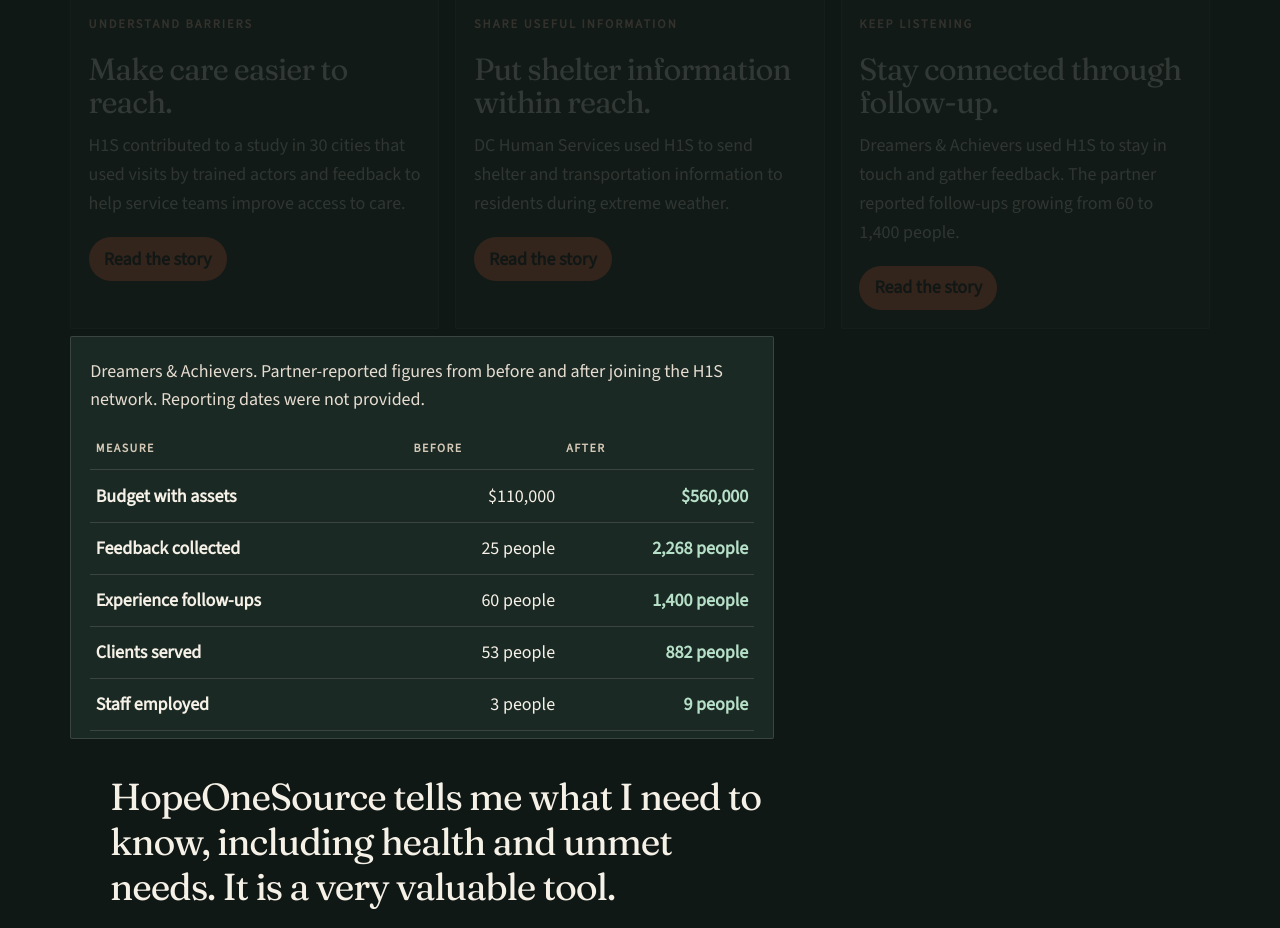
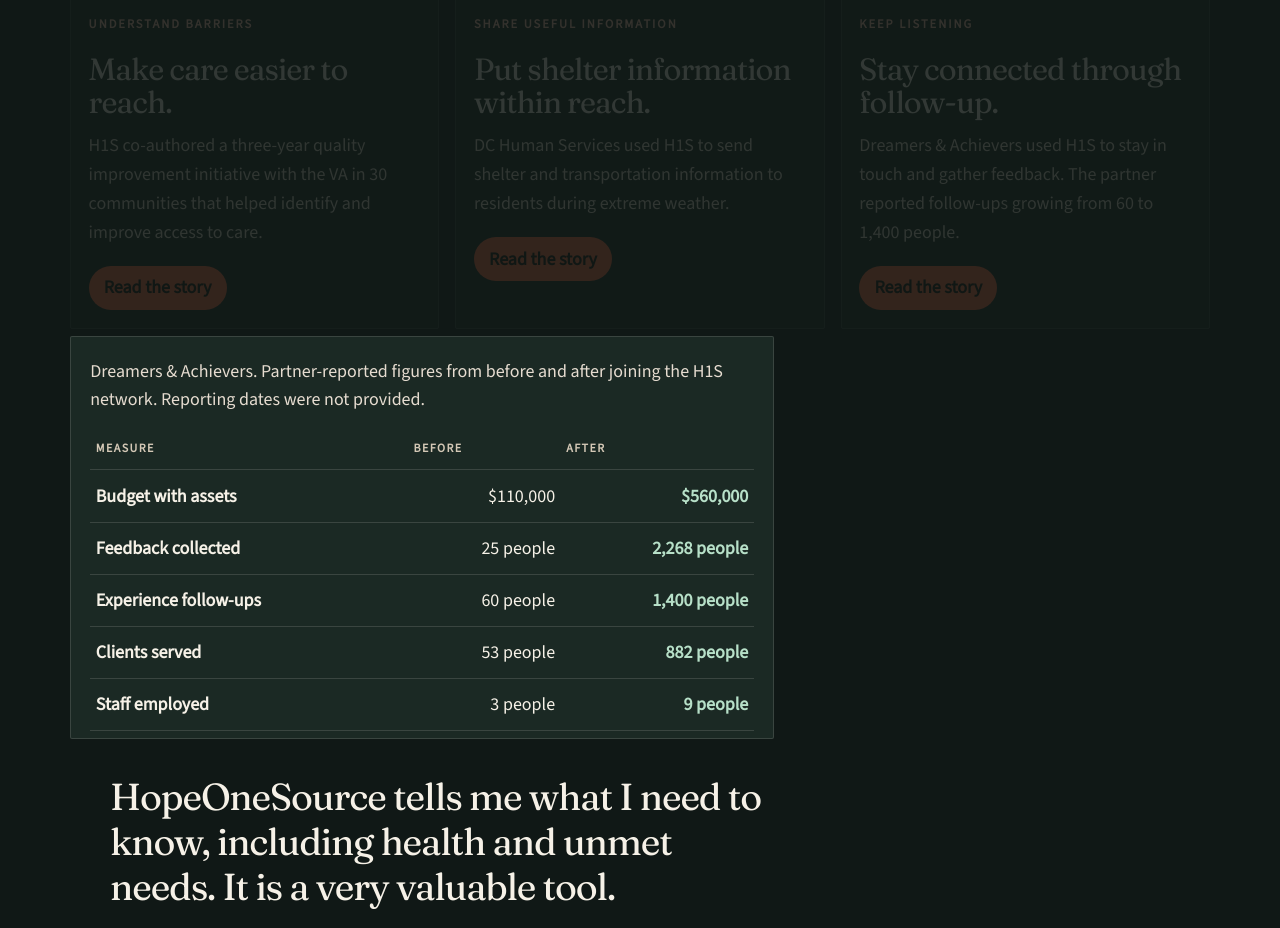
Before and after one commit to hopeonesource/hope1source.org, a React (Vite) app in the folder preview-v4/: page /learn-more in a window 1280 px wide. Shown: the part 1288-2216 px from the top of the page. Built offline with nearby package versions, Linux system fonts and the light colour scheme.

Commit message:
Refine VA partner success summary

```diff
--- a/preview-v4/src/content/stories.js
+++ b/preview-v4/src/content/stories.js
@@ -10,7 +10,7 @@ export const stories = [
     title: 'Veterans Affairs national homeless programs',
     outcome: 'Understand barriers',
     cardTitle: "Make care easier to reach.",
-    card: 'H1S contributed to a study in 30 cities that used visits by trained actors and feedback to help service teams improve access to care.',
+    card: 'H1S co-authored a three-year quality improvement initiative with the VA in 30 communities that helped identify and improve access to care.',
     org: 'Veterans Affairs / National Homeless Programs',
     industry: 'Federal government and nonprofit',
     location: '30 cities nationally',
```
Also changed, not shown: 1 other file (tests, documents, lock files or other folders).
